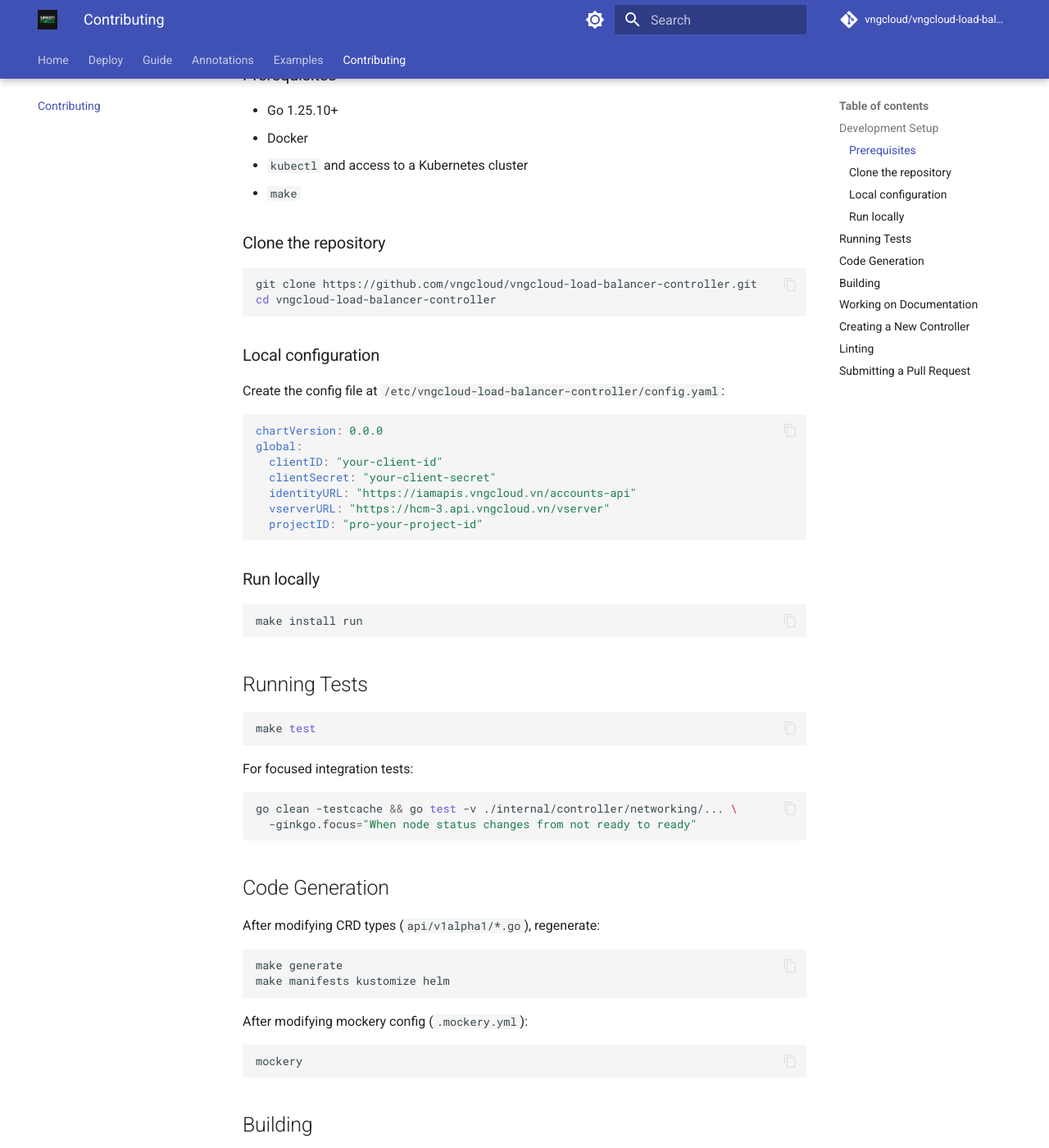
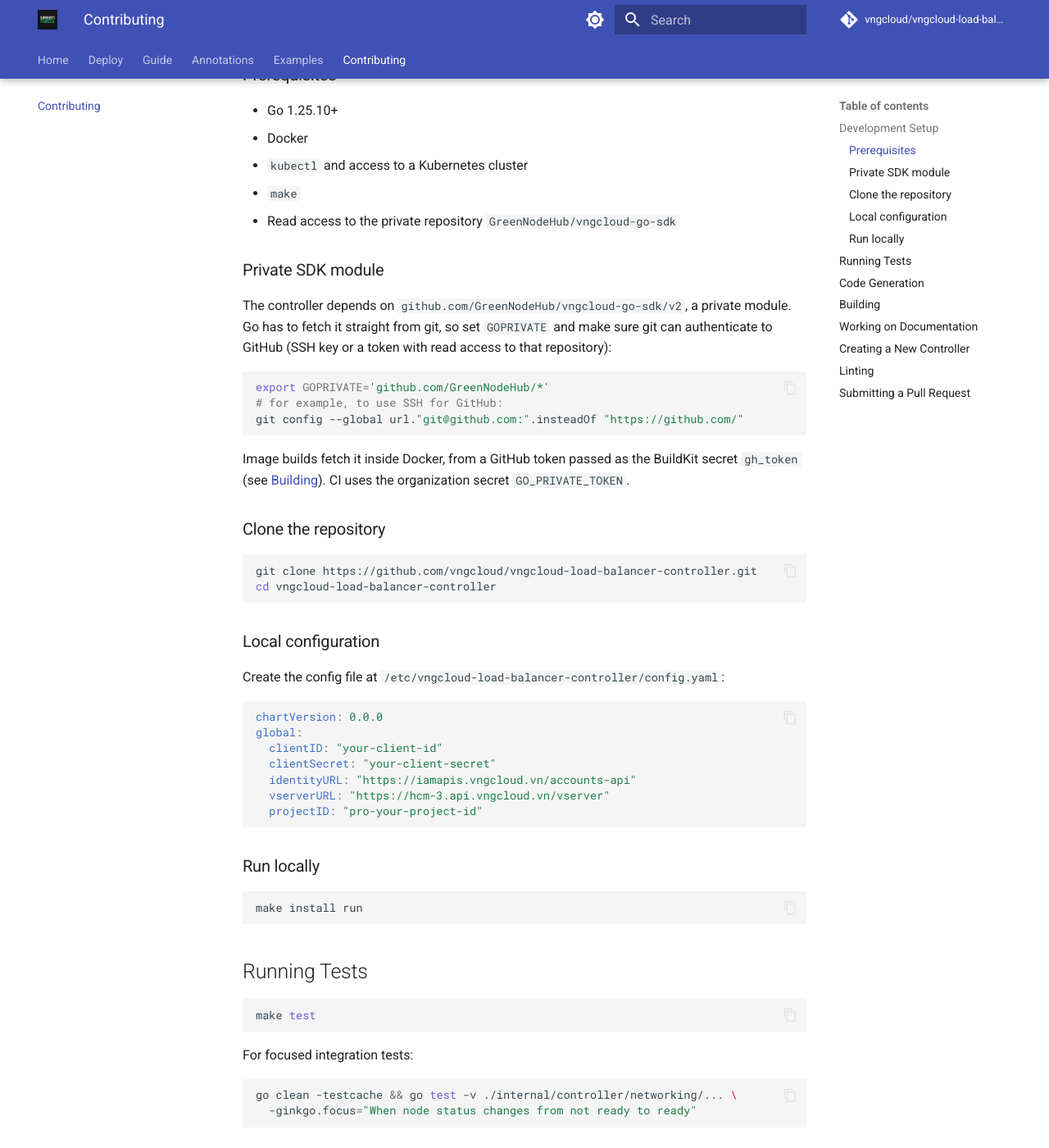
Before and after one commit to GreenNodeHub/vngcloud-load-balancer-controller, an MkDocs documentation site: the page built from docs/contributing.md, in a window 1280 px wide and 1400 px high, scrolled down 268 px. Shown: the whole window at 82% size. Built offline with MkDocs 1.6.1 and Material for MkDocs 9.7.7, drawn with Linux system fonts in a browser that asks for light colours; comment, search, counter and statistics services are not loaded; the version menu is left out; some of the changed text lies outside the part shown.

Commit message:
ci: fetch the private SDK module in CI and image builds
go now needs github.com/GreenNodeHub/vngcloud-go-sdk, a private repo.

- ci.yml: GOPRIVATE for every job, and each go job (test, lint,
  govulncheck) points git at the SDK with the org secret
  GO_PRIVATE_TOKEN before any go command runs.
- Dockerfile: GOPRIVATE in the builder; go mod download reads the
  optional BuildKit secret gh_token and hands it to git through
  GIT_CONFIG_* for that RUN only, so no layer or .gitconfig keeps it.
- build-and-push.yml, publish.yaml: pass GO_PRIVATE_TOKEN as gh_token.
  deploy-dev.yml already calls both reusable workflows with
  secrets: inherit.
- Makefile: docker-build, docker-buildx and stg pass
  --secret id=gh_token,env=GH_TOKEN when GH_TOKEN is set.
- CLAUDE.md, docs/contributing.md: document the requirement.

````diff
--- a/docs/contributing.md
+++ b/docs/contributing.md
@@ -10,6 +10,22 @@
 - Docker
 - `kubectl` and access to a Kubernetes cluster
 - `make`
+- Read access to the private repository `GreenNodeHub/vngcloud-go-sdk`
+
+### Private SDK module
+
+The controller depends on `github.com/GreenNodeHub/vngcloud-go-sdk/v2`, a private module. Go has to
+fetch it straight from git, so set `GOPRIVATE` and make sure git can authenticate to GitHub (SSH key
+or a token with read access to that repository):
+
+```bash
+export GOPRIVATE='github.com/GreenNodeHub/*'
+# for example, to use SSH for GitHub:
+git config --global url."git@github.com:".insteadOf "https://github.com/"
+```
+
+Image builds fetch it inside Docker, from a GitHub token passed as the BuildKit secret `gh_token`
+(see [Building](#building)). CI uses the organization secret `GO_PRIVATE_TOKEN`.
 
 ### Clone the repository
 
@@ -69,8 +85,8 @@
 ## Building
 
 ```bash
-# Build and push image
-make docker-build docker-push IMG=<registry>/vngcloud-load-balancer-controller:<tag>
+# Build and push image (GH_TOKEN lets the build fetch the private SDK module)
+GH_TOKEN=$(gh auth token) make docker-build docker-push IMG=<registry>/vngcloud-load-balancer-controller:<tag>
 
 # Deploy to cluster
 make deploy IMG=<registry>/vngcloud-load-balancer-controller:<tag>
````
Also changed, not shown: CLAUDE.md (+5 -0 lines), 5 other files.
